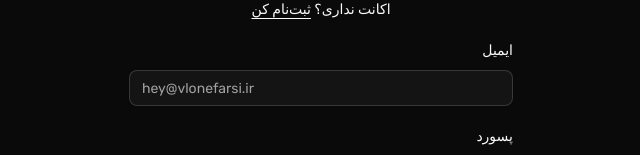
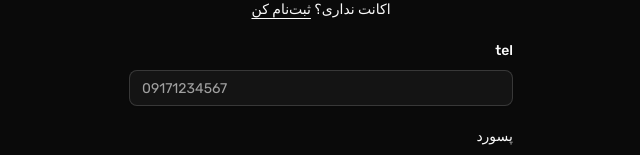
Before and after one commit to cwpslxck/vlonefarsi, a Next.js app: page /login in a window 1280 px wide. Shown: the part 276-431 px from the top of the page, without its empty margins (404-1044 px from the left). Built offline with nearby package versions, Linux system fonts and the light colour scheme; no server answers.

Commit message:
Dev: login & signup wit number

```diff
--- a/components/login-form.tsx
+++ b/components/login-form.tsx
@@ -16,7 +16,8 @@ export function LoginForm({
   className,
   ...props
 }: React.ComponentProps<"div">) {
-  const [email, setEmail] = useState("");
+  // const [email, setEmail] = useState("");
+  const [phone, setPhone] = useState("");
   const [password, setPassword] = useState("");
   const [loading, setLoading] = useState(false);
   const [error, setError] = useState<string | null>(null);
@@ -29,8 +30,9 @@ export function LoginForm({
 
     try {
       const { data, error } = await supabase.auth.signInWithPassword({
-        email: email.trim().toLowerCase(),
-        password,
+        // email: email.trim().toLowerCase(),
+        phone: phone,
+        password: password,
       });
 
       if (error) {
@@ -48,12 +50,10 @@ export function LoginForm({
       }
 
       document.cookie = `auth_token=${data.session.access_token}; path=/; SameSite=Lax; Secure`;
-
-      router.push("/dashboard");
+      router.refresh();
     } catch (err) {
-      console.error("Login error:", err);
+      console.log("Login error:", err);
       setError("خطای غیرمنتظره‌ای رخ داد. لطفاً دوباره تلاش کن.");
-    } finally {
       setLoading(false);
     }
   };
@@ -79,15 +79,15 @@ export function LoginForm({
           </div>
           <div className="flex flex-col gap-6">
             <div className="grid gap-3">
-              <Label htmlFor="email">ایمیل</Label>
+              <Label htmlFor="email">tel</Label>
               <Input
-                id="email"
-                type="email"
-                placeholder="hey@vlonefarsi.ir"
+                id="phone"
+                type="tel"
+                placeholder="09171234567"
                 required
                 dir="ltr"
-                value={email}
-                onChange={(e) => setEmail(e.target.value)}
+                value={phone}
+                onChange={(e) => setPhone(e.target.value)}
               />
             </div>
             <div className="grid gap-3">
--- a/components/nav-user.tsx
+++ b/components/nav-user.tsx
@@ -52,7 +52,7 @@ export function NavUser() {
                     {user?.user_metadata?.displayName}
                   </span>
                   <span className="truncate text-xs text-muted-foreground">
-                    {user?.email}
+                    {user?.phone || user?.email}
                   </span>
                   {loading && (
                     <div className="grid gap-0.5 flex-1">
@@ -82,7 +82,8 @@ export function NavUser() {
                     {user?.user_metadata?.displayName}
                   </span>
                   <span className="truncate text-xs text-muted-foreground">
-                    {user?.email}
+                    {user?.phone || user?.email}
+                    {/* TODO: create a global comp that gets number with +98 and pass it with 0916 folan cuz we need it lots of where */}
                   </span>
                 </div>
                 <Avatar className="size-8 rounded-lg">
--- a/components/signup-form.tsx
+++ b/components/signup-form.tsx
@@ -17,6 +17,7 @@ export function SignupForm({
   ...props
 }: React.ComponentProps<"div">) {
   const [email, setEmail] = useState("");
+  const [phone, setPhone] = useState("");
   const [password, setPassword] = useState("");
   const [name, setName] = useState("");
   const [loading, setLoading] = useState(false);
@@ -31,8 +32,8 @@ export function SignupForm({
     try {
       const { data: signupData, error: signupError } =
         await supabase.auth.signUp({
-          email: email.trim().toLowerCase(),
-          password,
+          phone: phone,
+          password: password,
           options: {
             data: {
               displayName: name,
@@ -61,8 +62,8 @@ export function SignupForm({
 
       const { data: signInData, error: signInError } =
         await supabase.auth.signInWithPassword({
-          email: email.trim().toLowerCase(),
-          password,
+          phone: phone,
+          password: password,
         });
 
       if (signInError) {
@@ -110,15 +111,15 @@ export function SignupForm({
           </div>
           <div className="flex flex-col gap-6">
             <div className="grid gap-3">
-              <Label htmlFor="email">ایمیل</Label>
+              <Label htmlFor="email">tel</Label>
               <Input
-                id="email"
-                type="email"
-                placeholder="wtf@vlonefarsi.ir"
+                id="phone"
+                type="tel"
+                placeholder="09171234567"
                 required
                 dir="ltr"
-                value={email}
-                onChange={(e) => setEmail(e.target.value)}
+                value={phone}
+                onChange={(e) => setPhone(e.target.value)}
               />
             </div>
             <div className="grid gap-3">
```
